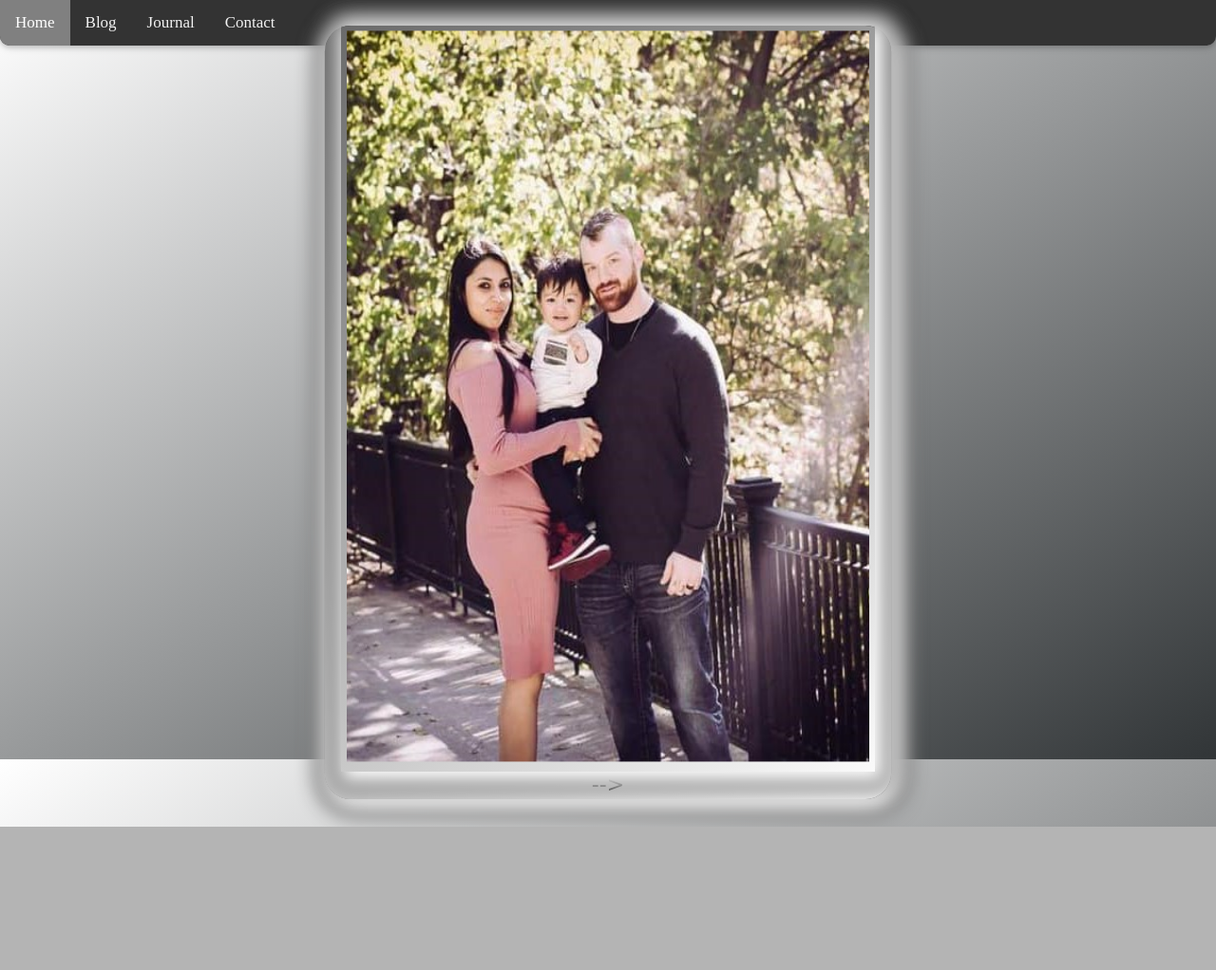
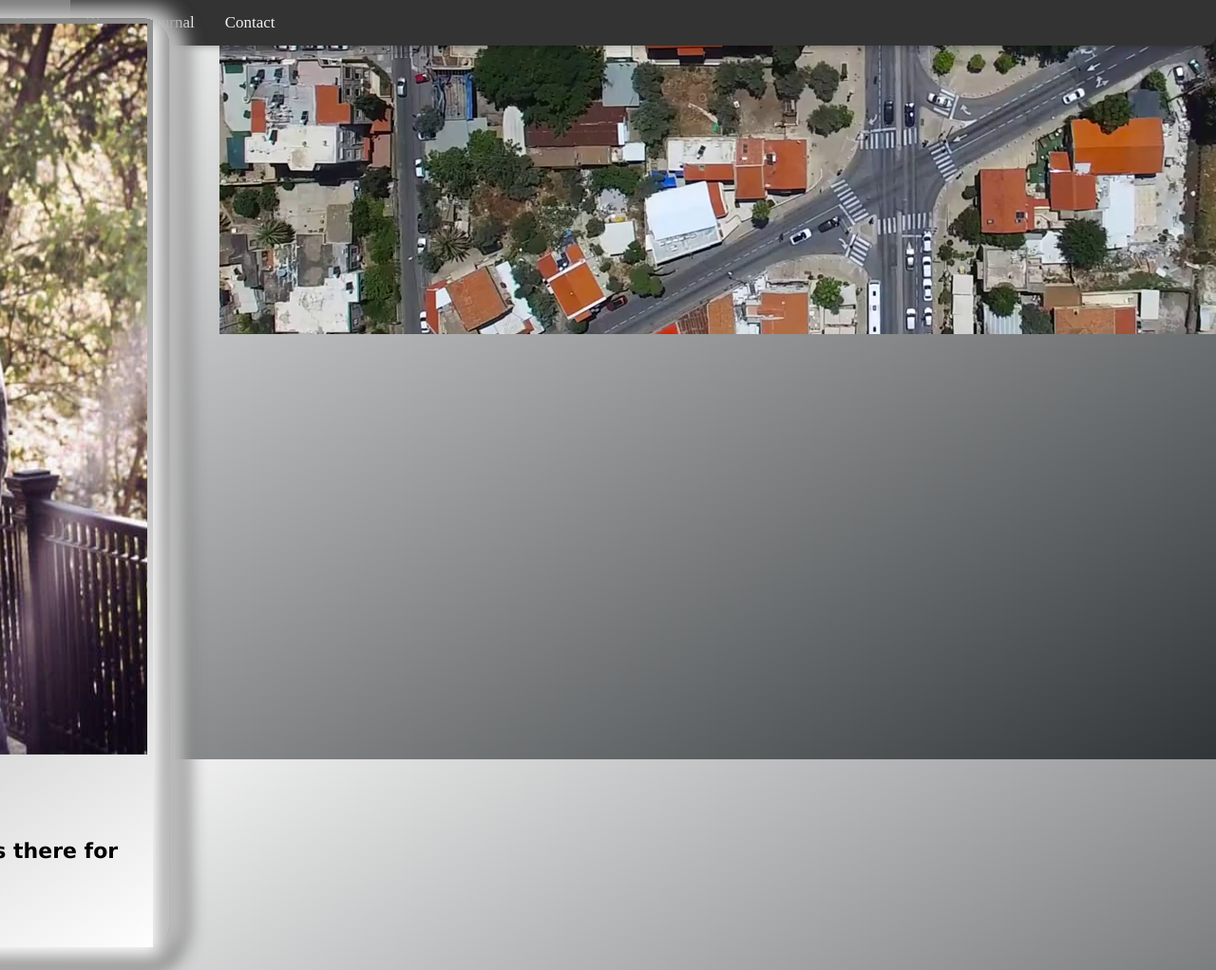
Before and after one commit to s501094/s501094.github.io, a PHP site: page / in a window 1280 px wide; the page is wider, and only the part inside the window is pictured. Shown: that part at 95% size. Before the commit the page ends 871 px from the top of that part, so only its background shows below. Run offline with PHP 8.4, Linux system fonts and the light colour scheme.

Commit message:
full send

```diff
--- a/index.html
+++ b/index.html
@@ -38,28 +38,28 @@
             <!-- Automatic Slideshow Images  -->
             <div class="mySlides fade">
                 <img id="mainimg" src="https://s501094.github.io/images/family.jpg" width="500" height="700">
-                <!-- <div class="photo-container-text">
+                <div class="photo-container-text">
                     <h3>Our Family</h3>
                     <p><b>No matter what, we're always there for each other.</b></p>
-                </div> -->
+                </div>
             </div>
             <div class="mySlides fade">
                 <img src="https://s501094.github.io/images/damian.jpg" width="500" height="700">
-                <!-- <div class="photo-container-text">
+                <div class="photo-container-text">
                     <h3>Chunky Damian</h3>
                     <p><b>I miss his rolls.</b></p>
-                </div> -->
+                </div>
             </div>
             <div class="mySlides fade">
                 <img src="https://s501094.github.io/images/DamianGuitar.jpgg" width="500" height="700">
-                <!-- <div class="photo-container-text">
+                <div class="photo-container-text">
                     <h3>Damian and his Guitar</h3>
                     <p><b>Someday, I hope he can find an outlet in Music.</b></p>
-                </div> -->
-            </div> -->
+                </div>
+            </div>
         </div>
     </div>
-    <!-- <div class="polaroid">
+    <div class="polaroid">
         <img src="https://s501094.github.io/images/map.png">
     </div>
 
```
Also changed, not shown: css/style.css (+1 -8 lines).
